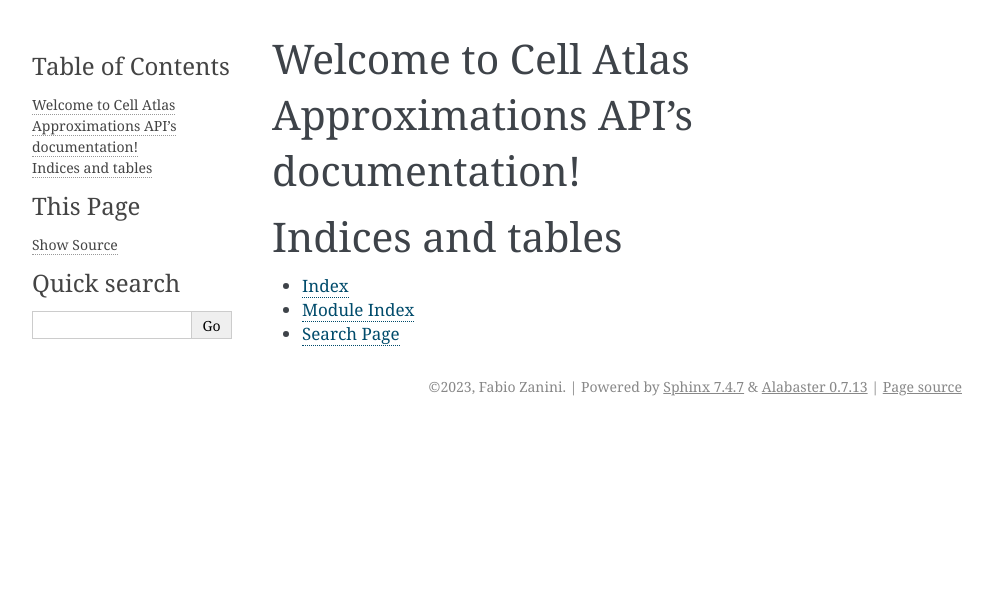
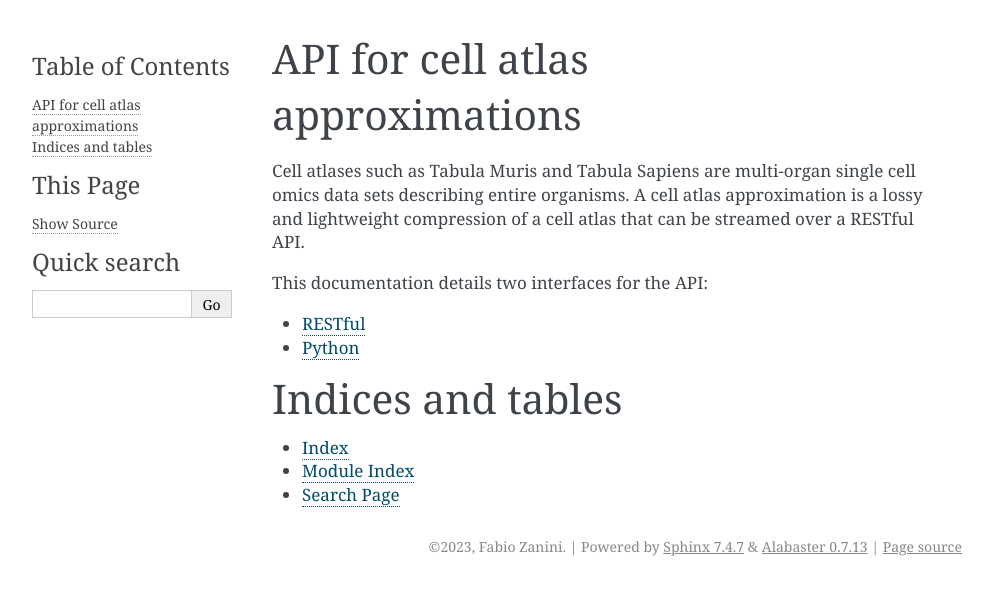
Before and after one commit to fabilab/cell_atlas_approximations_API, a Sphinx documentation site: the page built from docs/source/index.rst, in a window 1280 px wide. Shown: the top 595 px of the page, without its empty margins (148-1141 px from the left). Built offline with Sphinx 7.4.7, drawn with Linux system fonts in a browser that asks for light colours.

Commit message:
Start making docs

```diff
--- a/docs/source/index.rst
+++ b/docs/source/index.rst
@@ -3,8 +3,14 @@
    You can adapt this file completely to your liking, but it should at least
    contain the root `toctree` directive.
 
-Welcome to Cell Atlas Approximations API's documentation!
-=========================================================
+API for cell atlas approximations
+=================================
+Cell atlases such as Tabula Muris and Tabula Sapiens are multi-organ single cell omics data sets describing entire organisms. A cell atlas approximation is a lossy and lightweight compression of a cell atlas that can be streamed over a RESTful API.
+
+This documentation details two interfaces for the API:
+
+- :doc:`RESTful <rest/index>`
+- :doc:`Python <python/index>`
 
 .. toctree::
    :maxdepth: 2
--- /dev/null
+++ b/docs/source/python/index.rst
@@ -0,0 +1,3 @@
+Python API
+==========
+TODO
--- /dev/null
+++ b/docs/source/rest/index.rst
@@ -0,0 +1,3 @@
+RESTful API
+===========
+TODO
```
